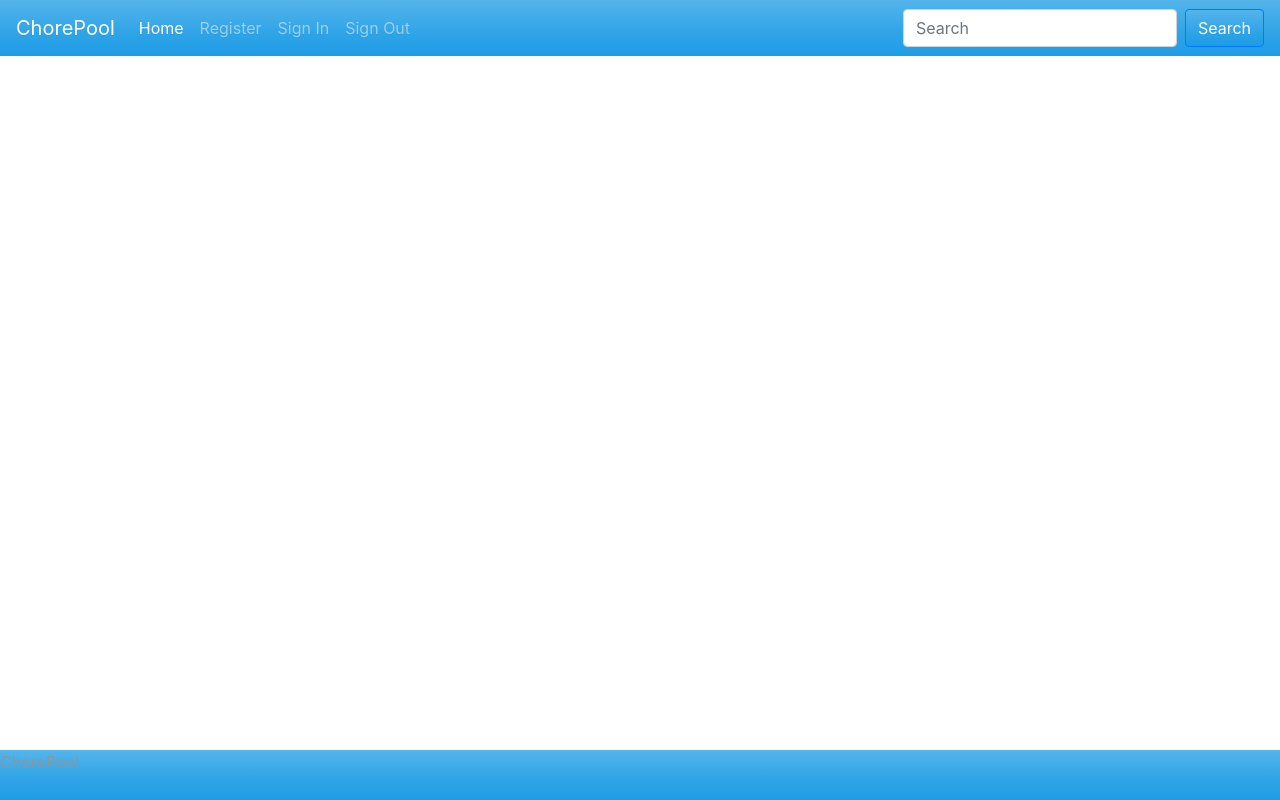
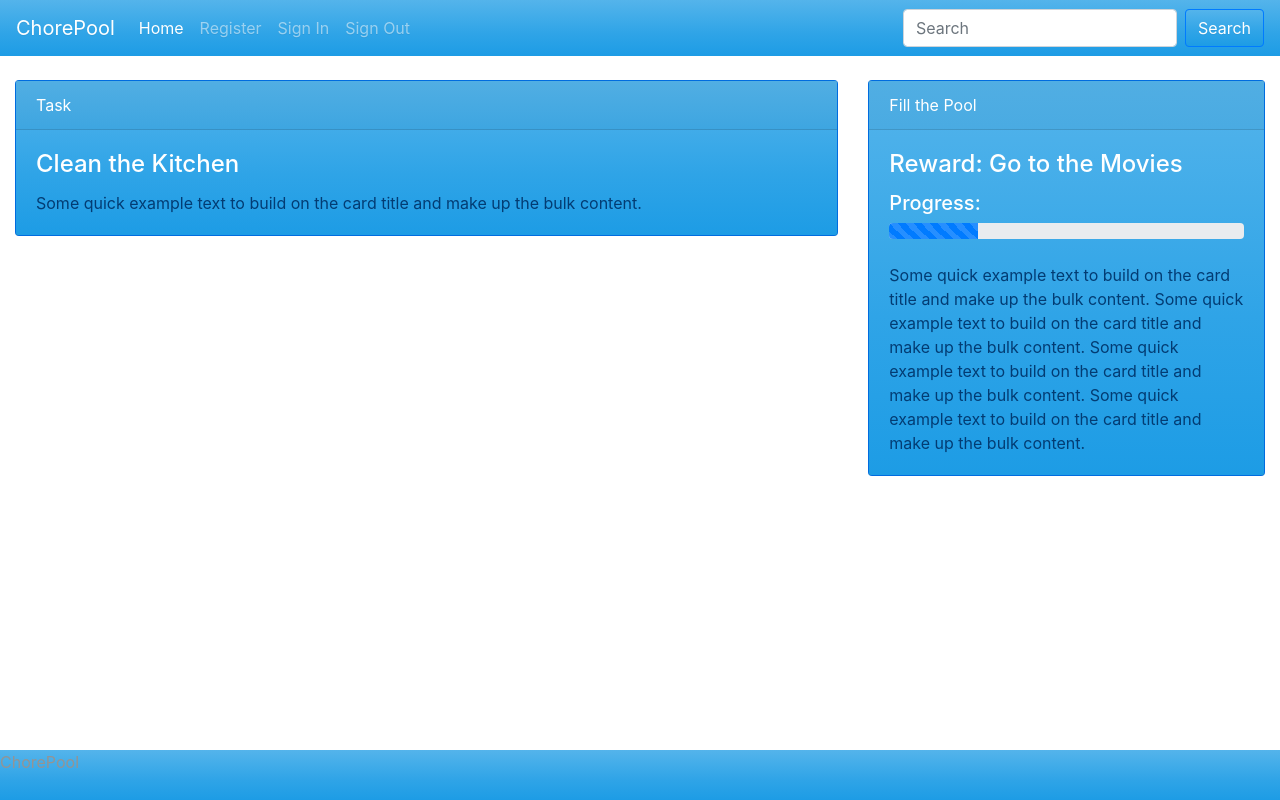
Before and after one commit to GRIFF91/Get-It-Done, a React (Create React App) app in the folder client/: page /poolTemplate in a window 1280 px wide. Built offline with nearby package versions, Linux system fonts and the light colour scheme; a web font is replaced by a local one.

Commit message:
poolTemplate page added

```diff
--- a/client/src/App.js
+++ b/client/src/App.js
@@ -7,6 +7,7 @@ import createPool from "./pages/createPool";
 import poolManager from "./pages/poolManager";
 import poolMember from "./pages/poolMember";
 import signIn from "./pages/signIn";
+import poolTemplate from "./pages/poolTemplate";
 import Nav from "./components/nav";
 import Footer from "./components/footer";
 import API from "./utils/API";
@@ -37,6 +38,7 @@ class App extends Component {
               {<Route exact path='/poolManager' component={poolManager} />}
               {<Route exact path='/poolMember' component={poolMember} />}
               {<Route exact path='/signIn' component={signIn} />}
+              {<Route exact path='/poolTemplate' component={poolTemplate} />}
             </Switch>
           <Footer />
         </div>
--- /dev/null
+++ b/client/src/pages/poolManager/poolManager.css
@@ -0,0 +1,3 @@
+.progress-bar {
+    width: 25%;
+}
--- a/client/src/pages/poolManager/poolManager.js
+++ b/client/src/pages/poolManager/poolManager.js
@@ -1,13 +1,32 @@
 import React, { Component } from "react";
 import { Link } from "react-router-dom";
 import { Col, Row, Container } from "../../components/grid";
+import "./poolManager.css";
 
 class poolManager extends Component {
     render() {
         return (
             <div>
-                <h1>Pool Manager Page</h1>
-            </div>
+            <Container fluid>
+                <br />
+                    <Row>
+                        <Col size="md-12">
+                            <div className="card text-white bg-primary mb-3">
+                                <div className="card-header">Pool Name</div>
+                                <div className="card-body">
+                                    <h4 className="card-title">Clean the Kitchen</h4>
+                                        <ul>
+                                            <li></li>
+                                            <li></li>
+                                            <li></li>
+                                            <li></li>
+                                        </ul>
+                                </div>
+                            </div>
+                        </Col>
+                    </Row>
+            </Container>
+        </div>
         );
     }
 }
--- /dev/null
+++ b/client/src/pages/poolTemplate/index.js
@@ -0,0 +1 @@
+export { default } from "./poolTemplate.js";
--- /dev/null
+++ b/client/src/pages/poolTemplate/poolTemplate.js
@@ -0,0 +1,46 @@
+import React, { Component } from "react";
+import { Link } from "react-router-dom";
+import { Col, Row, Container } from "../../components/grid";
+
+class poolTemplate extends Component {
+    render() {
+        return (
+            <div>
+            <Container fluid>
+            <br />
+                <Row>
+                    <Col size="md-8">
+                        <div className="card text-white bg-primary mb-3">
+                            <div className="card-header">Task</div>
+                            <div className="card-body">
+                                <h4 className="card-title">Clean the Kitchen</h4>
+                                <p className="card-text">Some quick example text to build on the card title and make up the bulk content.</p>
+                            </div>
+                        </div>
+                    </Col>
+
+                    <Col size="md-4">
+                            <div className="card text-white bg-primary mb-3">
+                                <div className="card-header">Fill  the Pool</div>
+                                <div className="card-body">
+                                    <h4 className="card-title">Reward: Go to the Movies</h4>
+                                    <h5>Progress: </h5>
+                                        <div class="progress">
+                                            <div class="progress-bar progress-bar-striped progress-bar-animated " role="progressbar" aria-valuenow="25" aria-valuemin="0" aria-valuemax="100"></div>
+                                        </div>
+                                        <br />
+                                    <p className="card-text">Some quick example text to build on the card title and make up the bulk content.
+                                    Some quick example text to build on the card title and make up the bulk content. Some quick example text
+                                    to build on the card title and make up the bulk content. Some quick example text to build on the card title
+                                    and make up the bulk content.</p>
+                                </div>
+                            </div>
+                        </Col>
+                    </Row>
+            </Container>
+            </div>
+        );
+    }
+}
+
+export default poolTemplate;
```
Also changed, not shown: client/src/pages/poolTemplate/poolTemplate.css (added).
